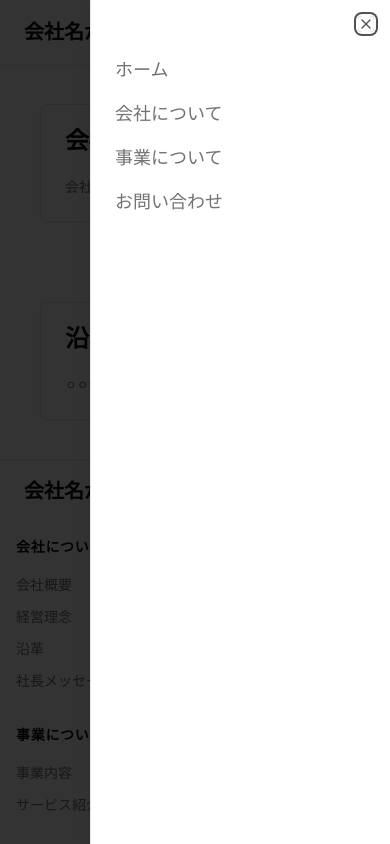
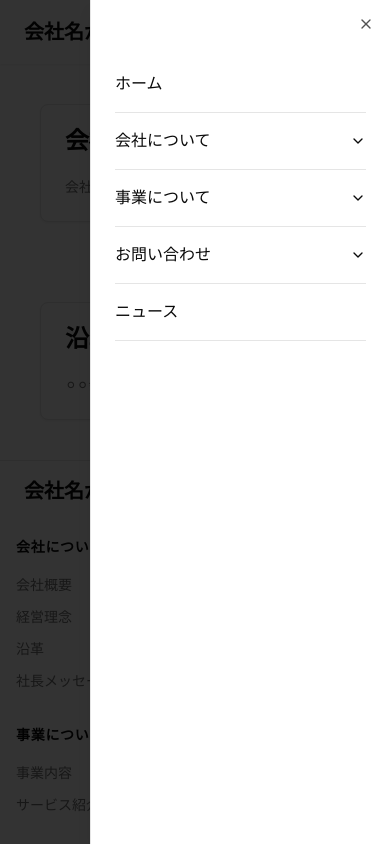
Before and after one commit to y-tommy/corp_site_practice, a Next.js app: page /company in a window 390 px wide. Both pictures are taken after a click on the button "Toggle menu". Shown: the top 844 px of the page. Built offline with nearby package versions, Linux system fonts and the light colour scheme.

Commit message:
update header menu

```diff
--- a/components/layouts/footer/footerItems.tsx
+++ b/components/layouts/footer/footerItems.tsx
@@ -19,3 +19,19 @@ export const footerItems4 = [
   { name: "プライバシーポリシー", href: "/contact" },
   { name: "ニュース", href: "/FAQ"},
 ];
+
+export const footerItems = [[
+  { name: "会社概要", href: "/company/about",detail: "会社概要です。" },
+  { name: "経営理念", href: "/company/policy",detail: "私たちの歩む道" },
+  { name: "沿革", href: "/company/history", detail: "⚪︎⚪︎会社の歴史をご案内" },
+  { name: "社長メッセージ", href: "/company/message", detail: "社長のメッセージはこちら" },
+],[
+  { name: "事業内容", href: "/business/about", detail: "私たちの事業を紹介" },
+  { name: "サービス紹介", href: "/business/service",detail: "⚪︎⚪︎会社の商品" },
+],[
+  { name: "お問い合わせフォーム", href: "/contact/form", detail: "お問い合わせはこちら" },
+  { name: "よくあるご質問", href: "/contact/FAQ", detail: "良く頂いておりますご質問のまとめ" },
+],[
+  { name: "プライバシーポリシー", href: "/contact" },
+  { name: "ニュース", href: "/FAQ"},
+]];
--- a/components/layouts/header/header.tsx
+++ b/components/layouts/header/header.tsx
@@ -1,20 +1,11 @@
 "use client";
 
-import { useState } from "react";
+import React from "react";
 import Link from "next/link";
-import { Button } from "@/components/ui/button";
-import {
-  Sheet,
-  SheetContent,
-  SheetTrigger
-} from "@/components/ui/sheet";
-import { Menu } from "lucide-react";
-import { HeaderMenuList } from "./menu/headerMenuList";
-import { navItems } from "./navItem";
+import ToggleMenu from "./menu/toggleMenu";
+import HeaderMenu from "./menu/headerMenu";
 
 const Header = () => {
-  const [isOpen, setIsOpen] = useState(false);
-
   return (
     <header className="bg-background shadow-sm">
       <div className="container mx-auto px-4 sm:px-6 lg:px-8">
@@ -24,33 +15,8 @@ const Header = () => {
               <span className="ml-2 text-xl font-bold text-foreground">会社名が入ります</span>
             </Link>
           </div>
-          <nav className="hidden md:flex md:space-x-8">
-            <HeaderMenuList />
-          </nav>
-          <div className="flex md:hidden">
-            <Sheet open={isOpen} onOpenChange={setIsOpen}>
-              <SheetTrigger asChild>
-                <Button variant="outline" size="icon" className="h-10 w-10">
-                  <Menu className="h-4 w-4" />
-                  <span className="sr-only">Toggle menu</span>
-                </Button>
-              </SheetTrigger>
-              <SheetContent side="right" className="w-[300px] sm:w-[400px]">
-                <nav className="flex flex-col space-y-4 mt-8">
-                  {navItems.map((item) => (
-                    <Link
-                      key={item.name}
-                      href={item.href}
-                      className="text-lg font-medium text-muted-foreground hover:text-foreground transition-colors"
-                      onClick={() => setIsOpen(false)}
-                    >
-                      {item.name}
-                    </Link>
-                  ))}
-                </nav>
-              </SheetContent>
-            </Sheet>
-          </div>
+          <HeaderMenu />
+          <ToggleMenu />
         </div>
       </div>
     </header>
--- /dev/null
+++ b/components/layouts/header/menu/headerMenu.tsx
@@ -0,0 +1,24 @@
+import {
+  NavigationMenu,
+  NavigationMenuList
+} from "@/components/ui/navigation-menu";
+import React from "react"
+import HeaderMenuList from "./headerMenuList";
+import HeaderMenuSingle from "./headerMenuSingle";
+
+const HeaderMenu = () => {
+  return (
+    <nav className="hidden md:flex md:space-x-8">
+      <NavigationMenu>
+        <NavigationMenuList>
+          <HeaderMenuList title="会社について" href="/company" index={0} />
+          <HeaderMenuList title="事業について" href="/business" index={1} />
+          <HeaderMenuList title="お問い合わせ" href="/contact" index={2} />
+          <HeaderMenuSingle />
+        </NavigationMenuList>
+      </NavigationMenu>
+    </nav>
+  );
+}
+
+export default HeaderMenu;
--- a/components/layouts/header/menu/headerMenuList.tsx
+++ b/components/layouts/header/menu/headerMenuList.tsx
@@ -1,32 +1,22 @@
 import {
-  NavigationMenu,
   NavigationMenuContent,
   NavigationMenuItem,
-  NavigationMenuLink,
-  NavigationMenuList,
   NavigationMenuTrigger,
-  navigationMenuTriggerStyle
 } from "@/components/ui/navigation-menu";
 import Link from "next/link";
 import React from "react";
-import {
-  footerItems1,
-  footerItems2,
-  footerItems3
-} from "../../footer/footerItems";
+import { footerItems } from "../../footer/footerItems";
 
 
-export const HeaderMenuList = () => {
+const HeaderMenuList = ({title, href, index}: { title: string, href: string, index: number}) => {
   return (
-    <NavigationMenu>
-      <NavigationMenuList>
     <NavigationMenuItem>
       <NavigationMenuTrigger className="text-muted-foreground hover:text-foreground px-3 py-2 rounded-md text-sm font-medium">
-            <Link href={"/company"}>会社について</Link>
+        <Link href={href}>{title}</Link>
       </NavigationMenuTrigger>
       <NavigationMenuContent>
         <ul className="grid w-[400px] gap-3 p-4 md:w-[500px] md:grid-cols-2 lg:w-[600px] ">
-              {footerItems1.map((menuList) => (
+          {footerItems[index].map((menuList) => (
             <Link
               key={menuList.name}
               href={menuList.href}
@@ -35,44 +25,7 @@ export const HeaderMenuList = () => {
         </ul>
       </NavigationMenuContent>
     </NavigationMenuItem>
-        <NavigationMenuItem>
-          <NavigationMenuTrigger className="text-muted-foreground hover:text-foreground px-3 py-2 rounded-md text-sm font-medium">
-          <Link href={"/business"}>事業について</Link>
-          </NavigationMenuTrigger>
-          <NavigationMenuContent>
-            <ul className="grid w-[400px] gap-3 p-4 md:w-[500px] md:grid-cols-2 lg:w-[600px] ">
-              {footerItems2.map((menuList) => (
-                <Link
-                  key={menuList.name}
-                  href={menuList.href}
-                >{menuList.name}</Link>
-              ))}
-            </ul>
-          </NavigationMenuContent>
-        </NavigationMenuItem>
-        <NavigationMenuItem>
-          <NavigationMenuTrigger className="text-muted-foreground hover:text-foreground px-3 py-2 rounded-md text-sm font-medium">
-          <Link href={"/contact"}>お問い合わせ</Link>
-          </NavigationMenuTrigger>
-          <NavigationMenuContent>
-            <ul className="grid w-[400px] gap-3 p-4 md:w-[500px] md:grid-cols-2 lg:w-[600px] ">
-              {footerItems3.map((menuList) => (
-                <Link
-                  key={menuList.name}
-                  href={menuList.href}
-                >{menuList.name}</Link>
-              ))}
-            </ul>
-          </NavigationMenuContent>
-        </NavigationMenuItem>
-        <NavigationMenuItem className="text-muted-foreground hover:text-foreground px-3 py-2 rounded-md text-sm font-medium">
-          <Link href="/news" legacyBehavior passHref>
-            <NavigationMenuLink className={navigationMenuTriggerStyle()}>
-              ニュース
-            </NavigationMenuLink>
-          </Link>
-        </NavigationMenuItem>
-      </NavigationMenuList>
-    </NavigationMenu>
   );
 }
+
+export default HeaderMenuList;
--- /dev/null
+++ b/components/layouts/header/menu/headerMenuSingle.tsx
@@ -0,0 +1,21 @@
+import {
+  NavigationMenuItem,
+  NavigationMenuLink,
+  navigationMenuTriggerStyle
+} from "@/components/ui/navigation-menu";
+import Link from "next/link";
+import React from "react"
+
+const HeaderMenuSingle = () => {
+  return (
+    <NavigationMenuItem className="text-muted-foreground hover:text-foreground px-3 py-2 rounded-md text-sm font-medium">
+      <Link href="/news" legacyBehavior passHref>
+        <NavigationMenuLink className={navigationMenuTriggerStyle()}>
+          ニュース
+        </NavigationMenuLink>
+      </Link>
+    </NavigationMenuItem>
+  );
+}
+
+export default HeaderMenuSingle;
--- /dev/null
+++ b/components/layouts/header/menu/toggleMenu.tsx
@@ -0,0 +1,41 @@
+import React, { useState } from "react"
+import {
+  Sheet,
+  SheetContent,
+  SheetTrigger
+} from "@/components/ui/sheet";
+import { Button } from "@/components/ui/button";
+import { Menu } from "lucide-react";
+import { Accordion } from "@/components/ui/accordion";
+import ToggleMenuSingle from "./toggleMenuSingle";
+import ToggleMenuList from "./toggleMenuList";
+
+const ToggleMenu = () => {
+  const [isOpen, setIsOpen] = useState(false);
+
+  return (
+    <div className="flex md:hidden">
+      <Sheet open={isOpen} onOpenChange={setIsOpen}>
+        <SheetTrigger asChild>
+          <Button variant="outline" size="icon" className="h-10 w-10">
+            <Menu className="h-4 w-4" />
+            <span className="sr-only">Toggle menu</span>
+          </Button>
+        </SheetTrigger>
+        <SheetContent side="right" className="w-[300px] sm:w-[400px]">
+          <div className="flex flex-col space-y-4 mt-8">
+            <Accordion type="single" collapsible className="w-full">
+              <ToggleMenuSingle title="ホーム" href="/" />
+              <ToggleMenuList title="会社について" index={0} />
+              <ToggleMenuList title="事業について" index={1} />
+              <ToggleMenuList title="お問い合わせ" index={2} />
+              <ToggleMenuSingle title="ニュース" href="news" />
+            </Accordion>
+          </div>
+        </SheetContent>
+      </Sheet>
+    </div>
+  );
+}
+
+export default ToggleMenu;
--- /dev/null
+++ b/components/layouts/header/menu/toggleMenuList.tsx
@@ -0,0 +1,23 @@
+import {
+  AccordionContent,
+  AccordionItem,
+  AccordionTrigger
+} from "@/components/ui/accordion";
+import Link from "next/link";
+import React from "react"
+import { footerItems } from "../../footer/footerItems";
+
+const ToggleMenuList = ({title, index}: { title: string, index: number}) => {
+  return (
+    <AccordionItem value={title}>
+      <AccordionTrigger>{title}</AccordionTrigger>
+      {footerItems[index].map((item) => (
+        <AccordionContent key={item.name}>
+          <Link href={item.href}>{item.name}</Link>
+        </AccordionContent>
+      ))}
+    </AccordionItem>
+  );
+}
+
+export default ToggleMenuList;
--- /dev/null
+++ b/components/layouts/header/menu/toggleMenuSingle.tsx
@@ -0,0 +1,22 @@
+import { AccordionItem } from "@/components/ui/accordion";
+import Link from "next/link";
+import React from "react"
+
+const ToggleMenuSingle = ({title, href}: { title: string, href: string}) => {
+  return (
+    <AccordionItem value={title}>
+      <Link className="
+      flex
+      flex-1
+      items-center
+      justify-between
+      py-4
+      font-medium
+      transition-all
+      hover:underline
+      " href={href}>{title}</Link>
+    </AccordionItem>
+  );
+}
+
+export default ToggleMenuSingle;
--- a/components/layouts/header/navItem.tsx
+++ b/components/layouts/header/navItem.tsx
@@ -1,6 +1,7 @@
 export const navItems = [
-  { name: "ホーム", href: "/" },
-  { name: "会社について", href: "/company" },
-  { name: "事業について", href: "/business" },
-  { name: "お問い合わせ", href: "/contact" },
+  { id: 0, name: "ホーム", href: "/" },
+  { id: 1, name: "会社について", href: "/company" },
+  { id: 2, name: "事業について", href: "/business" },
+  { id: 3, name: "お問い合わせ", href: "/contact" },
+  { id: 4, name: "ニュース", href: "/news" },
 ];
```
Lines whose indentation alone changed are shown as unchanged.
